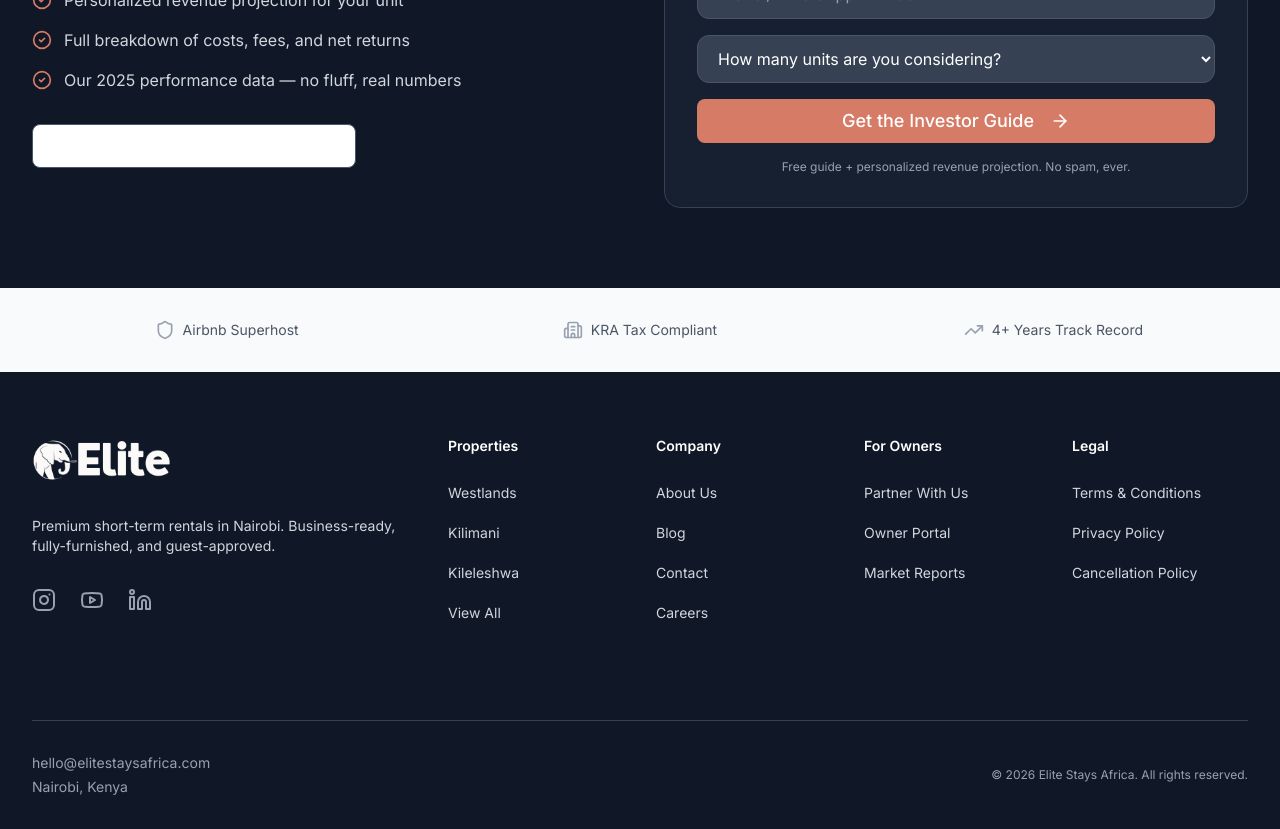
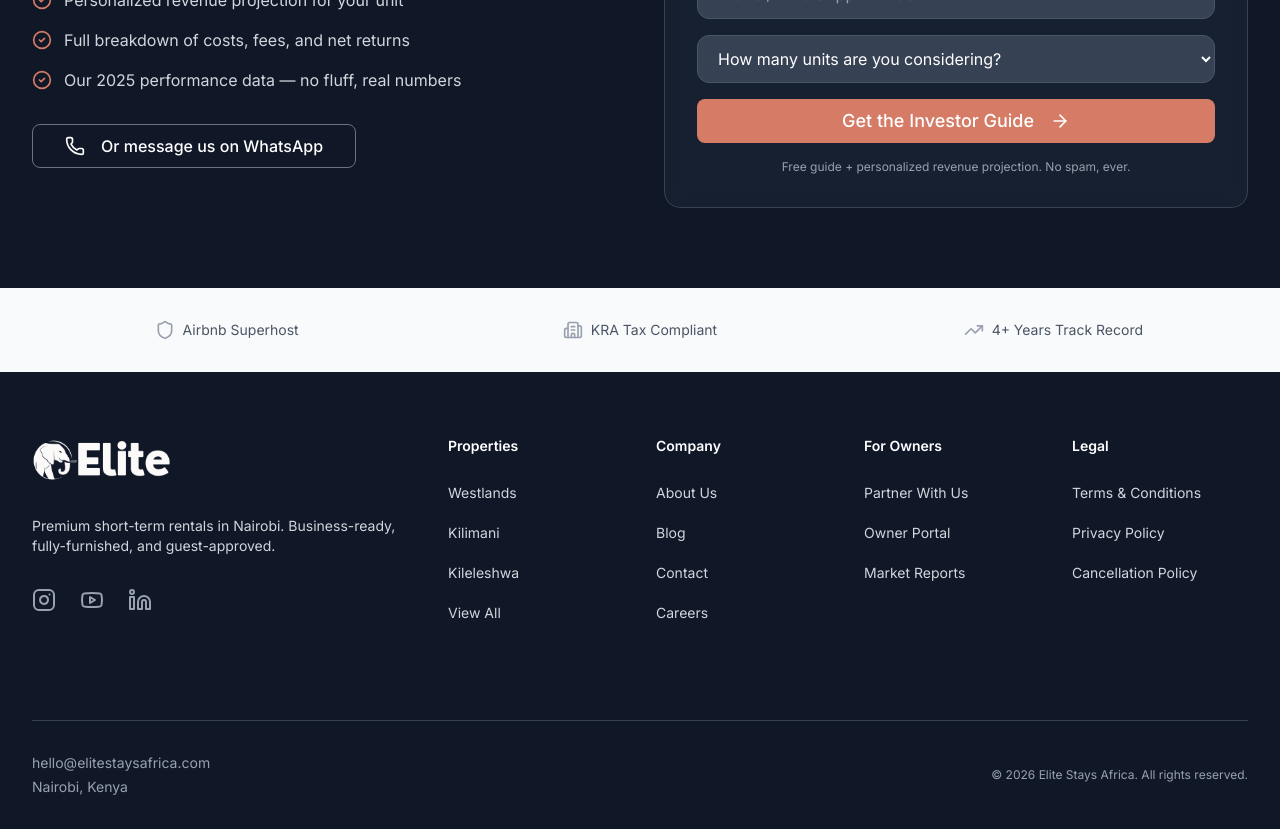
Before and after one commit to elitestaysafrica/website, a Next.js app: page /invest in a window 1280 px wide. Shown: the part 5060-5889 px from the top of the page. Built offline with nearby package versions, Linux system fonts and the light colour scheme; no server answers.

Commit message:
Fix invisible white buttons on dark backgrounds (invest, home, investors pages)

```diff
--- a/src/app/invest/page.tsx
+++ b/src/app/invest/page.tsx
@@ -661,7 +661,7 @@ export default function InvestPage() {
                 </div>
               </div>
               <div className="mt-8">
-                <Button size="lg" variant="outline" className="border-gray-600 text-white hover:bg-white/10" asChild>
+                <Button size="lg" className="border border-gray-500 bg-transparent text-white hover:bg-white/10" asChild>
                   <a href="https://wa.me/254111695444">
                     <Phone className="mr-2 h-5 w-5" />
                     Or message us on WhatsApp
--- a/src/app/investors/page.tsx
+++ b/src/app/investors/page.tsx
@@ -379,7 +379,7 @@ export default function InvestorsPage() {
                   Contact Us
                 </Link>
               </Button>
-              <Button size="lg" variant="outline" className="border-white text-white hover:bg-white/10" asChild>
+              <Button size="lg" className="border border-white bg-transparent text-white hover:bg-white/10" asChild>
                 <a href="https://wa.me/254111695444">
                   <Phone className="mr-2 h-5 w-5" />
                   Message us on WhatsApp
--- a/src/app/page.tsx
+++ b/src/app/page.tsx
@@ -239,7 +239,7 @@ async function ForInvestors() {
                 <Button size="lg" asChild>
                   <Link href="/investors">Learn More</Link>
                 </Button>
-                <Button size="lg" variant="outline" className="border-gray-600 text-white hover:bg-gray-800" asChild>
+                <Button size="lg" className="border border-gray-500 bg-transparent text-white hover:bg-white/10" asChild>
                   <Link href="/contact">Get in Touch</Link>
                 </Button>
               </div>
--- a/src/components/ui/button.tsx
+++ b/src/components/ui/button.tsx
@@ -10,7 +10,7 @@ const buttonVariants = cva(
       variant: {
         default: "bg-primary text-white hover:bg-primary/90",
         destructive: "bg-red-500 text-white hover:bg-red-600",
-        outline: "border border-gray-300 bg-white hover:bg-gray-50",
+        outline: "border border-gray-300 bg-transparent text-gray-900 hover:bg-gray-50",
         secondary: "bg-gray-100 text-gray-900 hover:bg-gray-200",
         ghost: "hover:bg-gray-100",
         link: "text-primary underline-offset-4 hover:underline",
```
